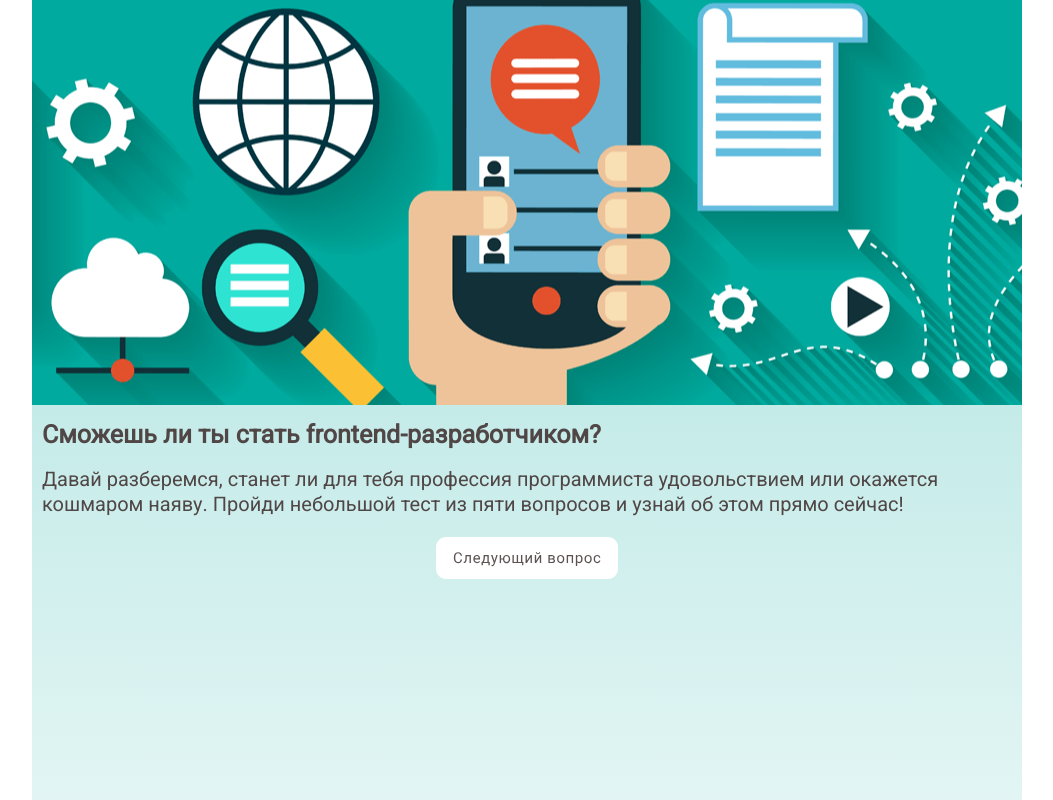
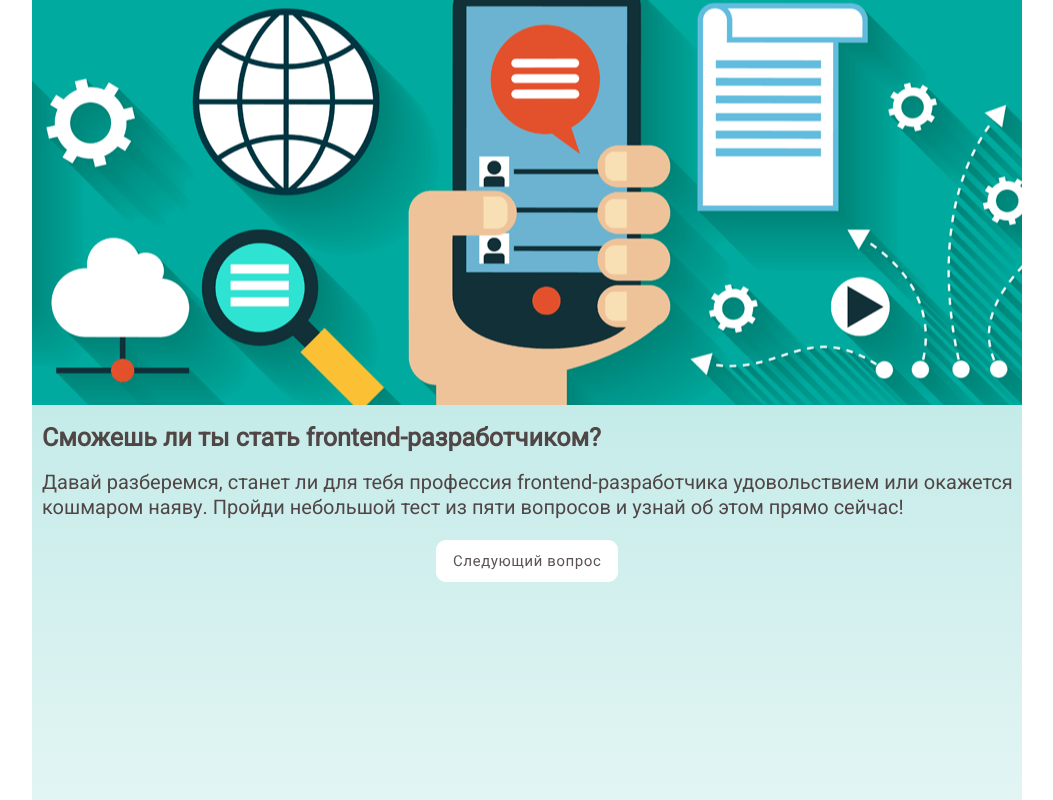
Before and after one commit to kharchukim/diplom, a plain HTML site: page index.html in a window 1280 px wide. Shown: the top 800 px of the page, without its empty margins (113-1166 px from the left). Drawn offline with Linux system fonts and the light colour scheme.

Commit message:
добавлены пять вопросов с вариантами ответов

```diff
--- a/script.js
+++ b/script.js
@@ -1,13 +1,11 @@
 class Answer { //объявление класса: шаблон для создания одного варианта ответа
     answerText;
-    wrongMessage;
-    rightMessage;
+    message;
     rightAnswer; // признак того, что ответ правильный true or false
 
-    constructor(a, w, r, ra) { //конструктор принимает три аргумента
+    constructor(a, m, ra) { //конструктор принимает три аргумента
         this.answerText = a;
-        this.wrongMessage = w;
-        this.rightMessage = r;
+        this.message = m;
         this.rightAnswer = ra;
     }
 }
@@ -33,34 +31,33 @@ class SurveyConfig { //объявление класса: шаблон для в
 }
 
 class Survey { //бизнес-логика для опроса
-    surveyConfig;
+    surveyConfig; //все данные для опроса
 
     constructor(sc) {
         this.surveyConfig = sc;
     }
 
     hello() { //html шаблон для приветственного текста
-        return '<p class="about-test">' + this.surveyConfig.startText + '</p><div class="btn-next-que"></div>';
+        return '<p class="about-test">' + this.surveyConfig.startText + '</p><div class="btn-next-que"></div>'; //формируется html-текст, который выводит абзац приветственного текста с кнопкой
     }
 
     getWrongOrRightStringForAnswer(answer) {
-        return answer.rightAnswer ? 'right' : 'wrong';
+        return ;
     }
 
-    answer(currentAnswer, index) {
-        //currentAnswer = this.surveyConfig.questions[questionNumber].answers[answerNumber];
-        let wrongOrRigthText = this.getWrongOrRightStringForAnswer(currentAnswer);
+    answer(currentAnswer, index) { //функция формирует html для одного ответа
+        let wrongOrRigthText = answer.rightAnswer ? 'right' : 'wrong'; //передаем в функцию класс Answer и если ответ right, то вернет строку rightAnswer
         return '<li id="answer' + index + '">' + currentAnswer.answerText + '</li>\
         <li id="post-answer' + index + '" class="' + wrongOrRigthText + '-answer" style="display:none;">' + currentAnswer.answerText + '</li>\
         <div id="message-answer' + index + '" class="message-' + wrongOrRigthText + '-answer" style="display:none;">\
-            Ошибочка! Тестировщик хоть и не создает продукты, но вот системный администратор занимается совсем другим!\
+            ' + currentAnswer.message + '\
         </div>';
     }
 
     question(question) {
         let textForAnswers = '';
         let counter = 0;
-        question.answers.forEach(element => {
+        question.answers.forEach(element => { //element - каждый ответ
             textForAnswers += this.answer(element, counter++);
         });
         return '<div class="one-question">\
@@ -85,9 +82,9 @@ function next(num, maxNum) {
             $('#post-' + this.id).show();
             $('#message-' + this.id).show();
             $(this).unbind('click');
-            console.log(parseInt(parseInt(this.id.match(/\d+/))));
+            //console.log(parseInt(parseInt(this.id.match(/\d+/))));
             if(++num < maxNum) {
-                next(num);
+                next(num, maxNum);
             } else {
                 $('.btn-next-que').click(function() {
                     $('#content').html(survey.end());
@@ -99,23 +96,56 @@ function next(num, maxNum) {
 
 $(document).ready(function() {  //метод ready запускается только тогда, когда весь документ будет загружен
     config = new SurveyConfig( //создание экземпляра класса (всего теста)
-            'Давай разберемся, станет ли для тебя профессия программиста удовольствием или окажется кошмаром наяву. Пройди небольшой тест из пяти вопросов и узнай об этом прямо сейчас!', //startText
+            'Давай разберемся, станет ли для тебя профессия frontend-разработчика удовольствием или окажется кошмаром наяву. Пройди небольшой тест из пяти вопросов и узнай об этом прямо сейчас!', //startText
             [
                 new Question( //создание экземпляра класса (одного вопроса)
-                    'Вопрос 1',
+                    'А вот и первый, но очень простой вопрос. Найди в ряду лишнее: ',
                     [
-                        new Answer('да', 'ну почему же да', 'а может да', true),
-                        new Answer('нет', 'adsasd', 'asdasd', false),
-                        new Answer('нsdfdsfsfет', '234243', '234243243', false)
+                        new Answer('тестировщик', 'Ошибочка! Тестировщик хоть и не создает продукты, но вот системный администратор занимается совсем другим!', false),
+                        new Answer('системный администратор', 'Это было проще простого!',  true),
+                        new Answer('программист', 'Ошибочка! Программист хоть и не создает продукты, но вот системный администратор занимается совсем другим!', false)
                     ]
                 ),
                 new Question(
-                    'Вопрос 2',
+                    'Что самое главное общее между бабочкой и слоном?',
                     [
-                        new Answer('да', 'ну почему же да', 'а может да', true),
-                        new Answer('нет', 'adsasd', 'asdasd', false)
+                        new Answer('уши слона как крылья бабочки', 'Ну нет же! Они хоть и похожи, но тебе нужно было быть внимательнее!', false),
+                        new Answer('у обоих есть хобот', 'Именно!', true),
+                        new Answer('они оба маленькие', 'Хорошая шутка с твоей стороны!', false)
                     ]
-                )
+                ),
+                new Question(
+                    'Что должен знать фронтенд-разработчик? Назовите три ключевых технологии:',
+                    [
+                        new Answer('PHP, HTML и CSS', 'HTML и CSS он, конечно, должен знать обязательно, а вот PHP - это уже бэкенд-разработка.', false),
+                        new Answer('HTML, CSS и JavaScript', 'Бинго! Фронтенд — то, как выглядит сайт. Ключевые технологии фронтенда — HTML, CSS и JavaScript', true),
+                        new Answer('Kotlin, PHP и JavaScript', 'JavaScript он, конечно, должен знать обязательно, а вот Kotlin и PHP - это уже не его работа.', false)
+                    ]
+                ),
+                new Question(
+                    'Возвращаемся к стереотипным задачам. Разработчик приезжает в новый город, заселяется в гостиницу и спрашивает у девушки на стойке администрации, где можно вкусно и недорого поесть. Девушка протягивает разработчику карту, где отмечает маркером место и рисует дорогу. Как поступит разработчик?',
+                    [
+                        new Answer('Будет чётко следовать карте', 'Верно мыслите. Разработчик, погружаясь в незнакомую среду обитания, руководствуется авторитетным мнением и технической документацией', true),
+                        new Answer('Постарается найти путь покороче', 'Это неплохой вариант, но в данной ситуации он не подходит совсем.', false),
+                        new Answer('Отправится в долгие поиски, проверяя цены во всех окружающих кафе и ресторанах', 'Разработчику лучше быть немного ленивым, чтобы ему не приходила в голову идея "написать велосипед"!', false)
+                    ]
+                ),
+                new Question(
+                    'Завершаем наше тестирование непосредственно кодом. Что выведет в консоль этот код?',
+                    // let x = 3;
+                    // function fn() {
+                    //     x = 10;
+                    //     return;
+                    //     function x() {}
+                    // }
+                    // fn();
+                    // console.log(x);
+                    [
+                        new Answer('10', 'Неверно! Но, возможно, тебе просто нужно было подумать подольше.', false),
+                        new Answer('3, поскольку х объявлена как функция, поэтому в итоге она перезаписалась с 10 на 3', true),
+                        new Answer('13', 'Неверно! Но, возможно, тебе просто нужно было подумать подольше.', false)
+                    ]
+                ),
             ]
     );
 
--- a/style.css
+++ b/style.css
@@ -20,6 +20,7 @@ body {
 
 .header {
     position: relative;
+    margin-top: 20px;
     margin-left: 10px;
     font-family: 'Roboto', sans-serif;
     font-size: 25px;
@@ -29,6 +30,7 @@ body {
 
 .about-test {
     position: relative;
+    margin-top: 20px;
     margin-left: 10px;
     font-family: 'Roboto', sans-serif;
     font-size: 20px;
```
